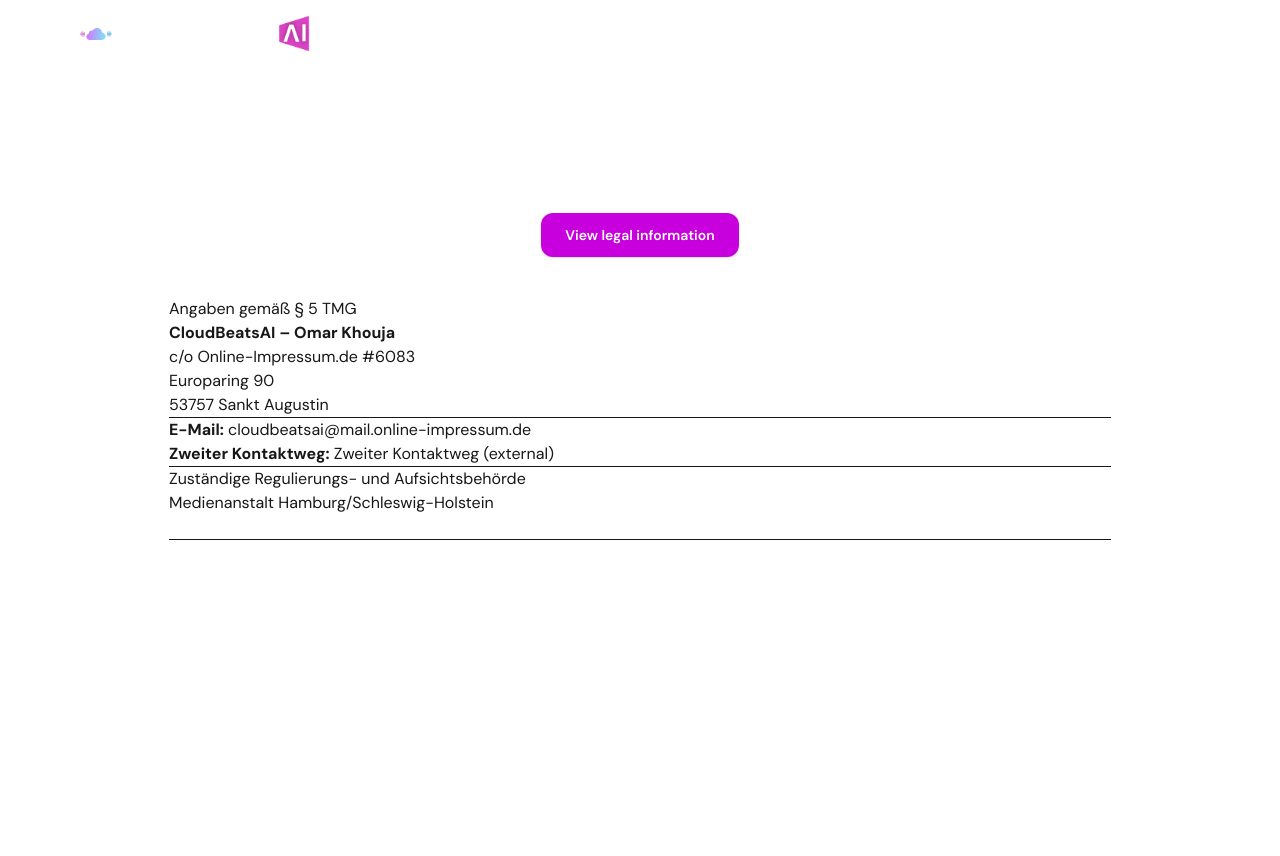
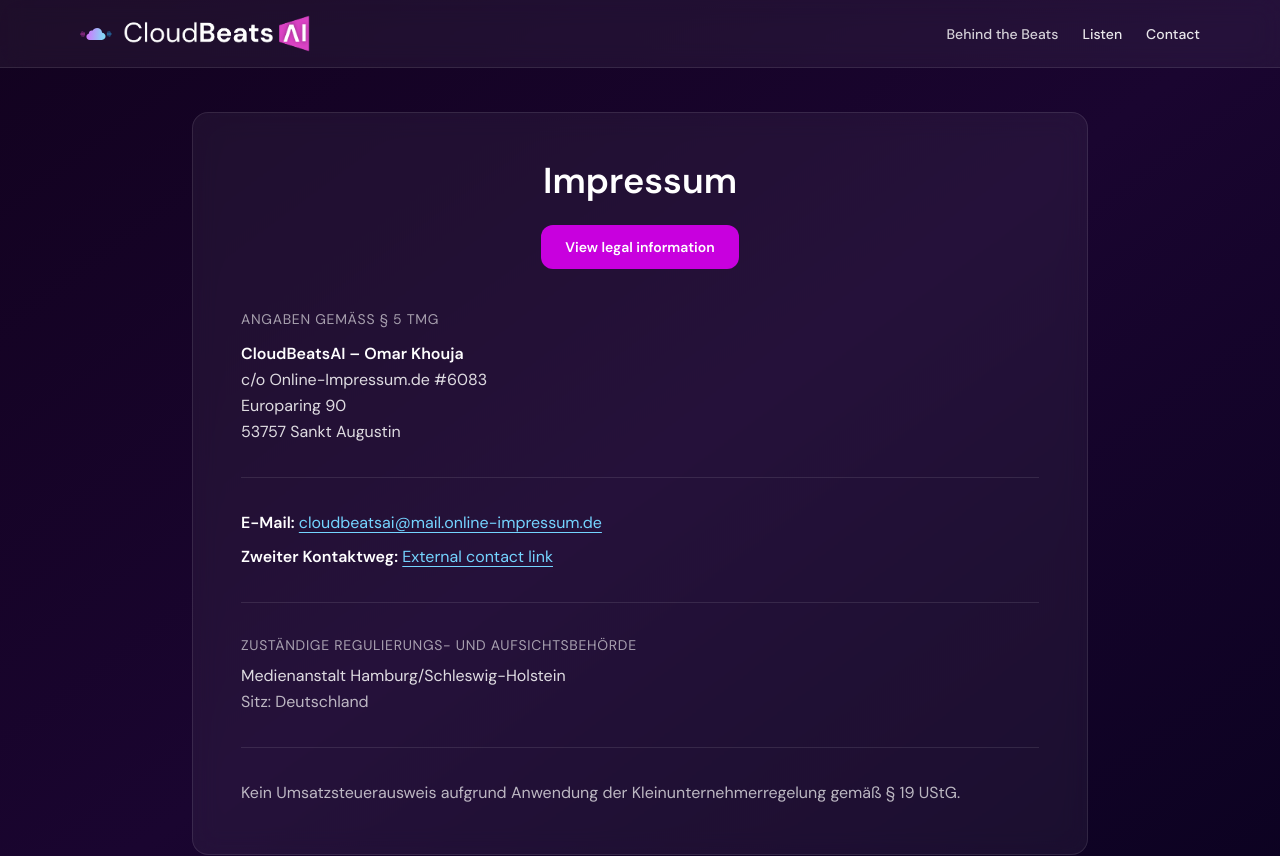
Before and after one commit to okhouja/CloudBeats_AI_Web, a Next.js app in the folder frontend/: page /impressum in a window 1280 px wide. Shown: the top 856 px of the page. Before the commit the page ends 800 px from the top, so only its background shows below. Built offline with nearby package versions, Linux system fonts and the light colour scheme.

Commit message:
Fix impressum Page #9

```diff
--- a/frontend/app/impressum/page.tsx
+++ b/frontend/app/impressum/page.tsx
@@ -1,108 +1,98 @@
 // app/impressum/page.tsx
-import Link from "next/link";
 
 export const metadata = {
   title: "Impressum | CloudBeats AI",
-  description: "Legal information (Impressum) for CloudBeats AI.",
+  description: "Legal information for CloudBeats AI.",
 };
-
-const EXTERNAL_IMPRESSUM_URL = "https://mein.online-impressum.de/cloudbeatsai/";
-const EXTERNAL_SECOND_CONTACT_URL =
-  "https://mein.online-impressum.de/cloudbeatsai/#Zweiter_Kontaktweg";
 
 export default function ImpressumPage() {
   return (
-    <main className="relative min-h-[calc(100vh-80px)] px-4 pb-24 pt-28">
-      <div className="mx-auto w-full max-w-5xl">
-        <div className="rounded-2xl border border-white/10 bg-white/5 p-6 backdrop-blur-sm md:p-10">
+    <main className="min-h-screen bg-gradient-to-br from-[#12021f] via-[#1a0530] to-[#0b0220] px-4 pt-28 pb-24">
+      <div className="mx-auto max-w-4xl">
+        <div className="rounded-2xl border border-white/10 bg-white/5 p-8 backdrop-blur-md md:p-12">
+
           {/* Header */}
           <div className="text-center">
-            <h1 className="text-3xl font-semibold tracking-tight text-white md:text-4xl">
+            <h1 className="text-3xl font-semibold text-white md:text-4xl">
               Impressum
             </h1>
 
-            <div className="mt-5">
             <a
-                href={EXTERNAL_IMPRESSUM_URL}
+              href="https://mein.online-impressum.de/cloudbeatsai/"
               target="_blank"
               rel="noopener noreferrer"
-                className="inline-flex items-center justify-center rounded-xl bg-fuchsia-600 px-6 py-3 text-sm font-semibold text-white shadow-sm transition hover:bg-fuchsia-500 focus:outline-none focus:ring-2 focus:ring-fuchsia-400/60"
+              className="mt-6 inline-block rounded-xl bg-fuchsia-600 px-6 py-3 text-sm font-semibold text-white transition hover:bg-fuchsia-500"
             >
               View legal information
             </a>
           </div>
+
+          {/* Content */}
+          <div className="mt-10 space-y-8 text-white/85 leading-relaxed">
+
+            <div>
+              <p className="text-sm uppercase tracking-wider text-white/60">
+                Angaben gemäß § 5 TMG
+              </p>
+
+              <p className="mt-3 font-semibold text-white">
+                CloudBeatsAI – Omar Khouja
+              </p>
+
+              <p>c/o Online-Impressum.de #6083</p>
+              <p>Europaring 90</p>
+              <p>53757 Sankt Augustin</p>
             </div>
 
-          {/* Content */}
-          <div
-            className="
-              mt-10
-              prose prose-invert max-w-none
-              prose-headings:text-white
-              prose-strong:text-white
-              prose-p:text-white/85
-              prose-a:text-sky-300 hover:prose-a:text-sky-200
-              prose-a:underline prose-a:underline-offset-4
-              prose-hr:border-white/10
-              prose-h4:uppercase prose-h4:tracking-wider prose-h4:text-white/70
-              prose-p:leading-relaxed
-            "
+            <hr className="border-white/10" />
+
+            <div>
+              <p>
+                <span className="font-semibold text-white">E-Mail:</span>{" "}
+                <a
+                  href="mailto:cloudbeatsai@mail.online-impressum.de"
+                  className="text-sky-300 underline underline-offset-4 hover:text-sky-200"
                 >
-            <h3>Angaben gemäß § 5 TMG</h3>
-
-            <p>
-              <strong>CloudBeatsAI – Omar Khouja</strong>
-              <br />
-              c/o Online-Impressum.de #6083
-              <br />
-              Europaring 90
-              <br />
-              53757 Sankt Augustin
-            </p>
-
-            <hr />
-
-            <p>
-              <strong>E-Mail:</strong>{" "}
-              <a href="mailto:cloudbeatsai@mail.online-impressum.de">
                   cloudbeatsai@mail.online-impressum.de
-              </a>
-              <br />
-              <strong>Zweiter Kontaktweg:</strong>{" "}
-              <a
-                href={EXTERNAL_SECOND_CONTACT_URL}
-                target="_blank"
-                rel="noopener noreferrer"
-              >
-                Zweiter Kontaktweg (external)
                 </a>
               </p>
 
-            <hr />
+              <p className="mt-2">
+                <span className="font-semibold text-white">
+                  Zweiter Kontaktweg:
+                </span>{" "}
+                <a
+                  href="https://mein.online-impressum.de/cloudbeatsai/#Zweiter_Kontaktweg"
+                  target="_blank"
+                  rel="noopener noreferrer"
+                  className="text-sky-300 underline underline-offset-4 hover:text-sky-200"
+                >
+                  External contact link
+                </a>
+              </p>
+            </div>
 
-            <h4>Zuständige Regulierungs- und Aufsichtsbehörde</h4>
-            <p>
-              Medienanstalt Hamburg/Schleswig-Holstein
-              <br />
-              <span className="text-white/70">Sitz: Deutschland</span>
+            <hr className="border-white/10" />
+
+            <div>
+              <p className="text-sm uppercase tracking-wider text-white/60">
+                Zuständige Regulierungs- und Aufsichtsbehörde
               </p>
 
-            <hr />
+              <p className="mt-2">
+                Medienanstalt Hamburg/Schleswig-Holstein
+              </p>
+
+              <p className="text-white/70">Sitz: Deutschland</p>
+            </div>
+
+            <hr className="border-white/10" />
 
             <p className="text-white/70">
               Kein Umsatzsteuerausweis aufgrund Anwendung der
               Kleinunternehmerregelung gemäß § 19 UStG.
             </p>
 
-            {/* Optional: a small back link (if you want) */}
-            <p className="mt-8">
-              <Link
-                href="/"
-                className="text-white/70 no-underline hover:text-white"
-              >
-                ← Back to Home
-              </Link>
-            </p>
           </div>
         </div>
       </div>
```
Lines whose indentation alone changed are shown as unchanged.
